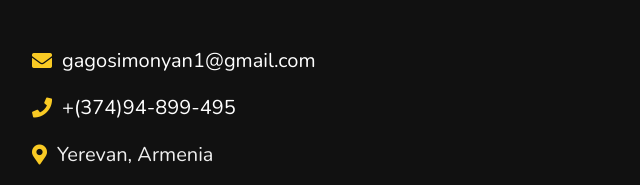
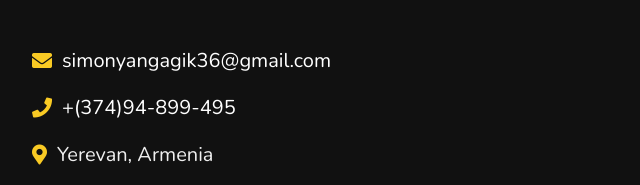
Before and after one commit to Gagik-Simonyan/Gagik-Simonyan, a plain HTML site: page index.html in a window 1280 px wide. Shown: the part 4705-4890 px from the top of the page, 368-1008 px from the left. Drawn offline with nearby package versions, Linux system fonts and the light colour scheme.

Commit message:
initialized first repo

```diff
--- a/index.html
+++ b/index.html
@@ -217,7 +217,7 @@
             <!-- <h3 class="title">contact info</h3> -->
 
             <div class="info">
-                <h3> <i class="fas fa-envelope"></i> <a href="mailto:gagosimonyan1@gmail.com" style="color: white; text-transform: lowercase;" target="_blank">GagoSimonyan1@gmail.com</a> </h3>
+                <h3> <i class="fas fa-envelope"></i> <a href="mailto:simonyangagik36@gmail.com" style="color: white; text-transform: lowercase;" target="_blank">simonyangagik36@gmail.com</a> </h3>
                 <h3> <i class="fas fa-phone"></i> <a href="tel:+37494899495" style="color: white;">+(374)94-899-495</a> </h3>
                 <h3> <i class="fas fa-map-marker-alt"></i> Yerevan, Armenia</h3>
                 <h3> <i class="fab fa-linkedin"></i> <a href="https://www.linkedin.com/in/gagik-simonyan/" style="color: white;" target="_blank">Linkedin.com/Gagik-Simonyan</a> </h3>
```
